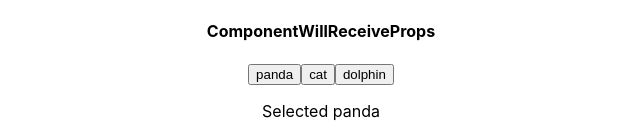
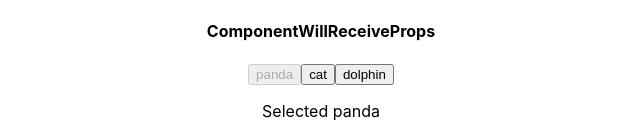
Before and after one commit to IronHack-MERN/life-cycle-react, a React (Create React App) app: page / in a window 1280 px wide. Shown: the top 135 px of the page, without its empty margins (319-959 px from the left). Built offline with nearby package versions, Linux system fonts and the light colour scheme.

Commit message:
Add button property disabled if already clicked

```diff
--- a/src/life-cycle/Update.js
+++ b/src/life-cycle/Update.js
@@ -39,7 +39,10 @@ class Update extends Component {
 
     _renderAnimalButton = (animal) => {
       return(
-        <button key={animal} onClick = { () => this.setState({ animal }) }>
+        <button
+          disabled={animal === this.state.animal}
+          key={animal}
+          onClick = { () => this.setState({ animal }) }>
           {animal}
         </button>
       )
```
